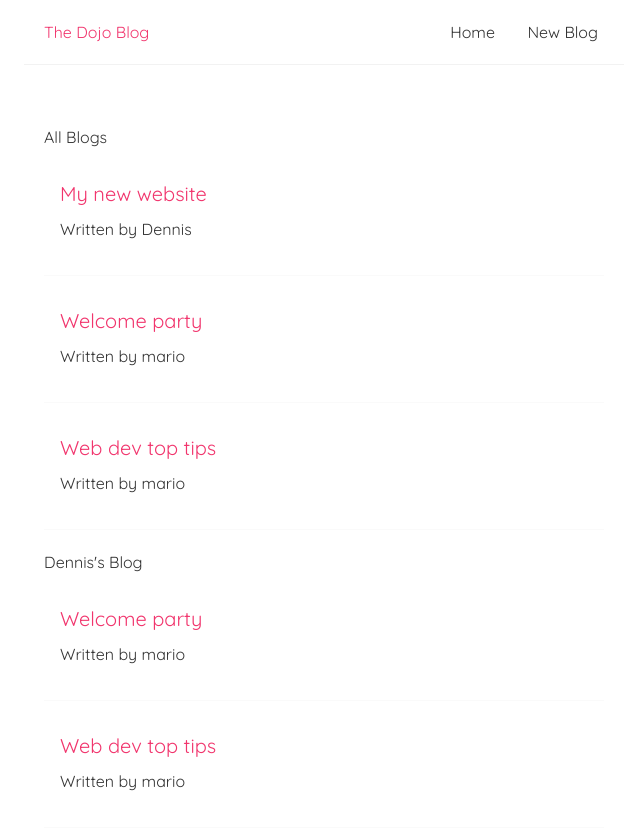
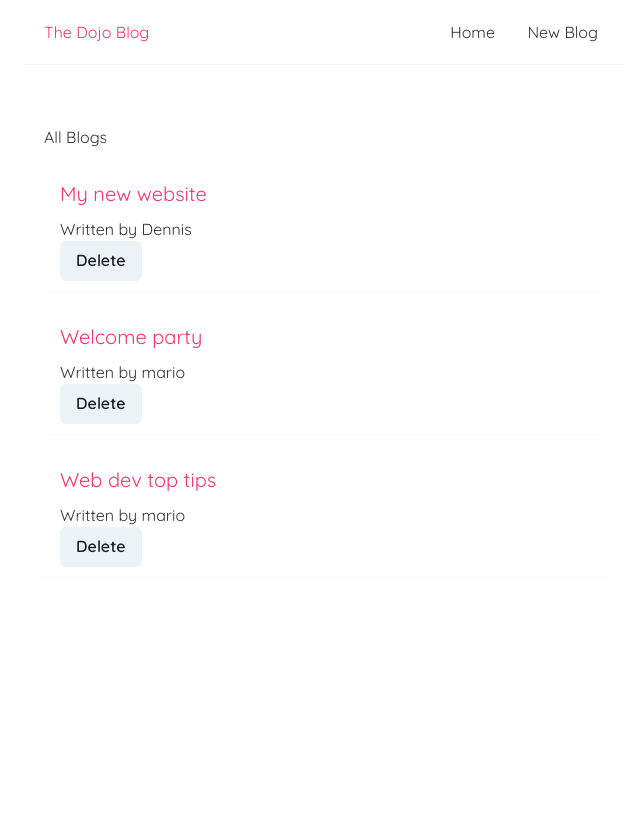
Before and after one commit to Dennis-star1001/Furniture, a React (Create React App) app: page / in a window 1280 px wide. Shown: the top 830 px of the page, without its empty margins (316-956 px from the left). After the commit the page ends 800 px from the top, so only its background shows below. Built offline with nearby package versions, Linux system fonts and the light colour scheme.

Commit message:
Delete button

```diff
--- a/src/BlogList.js
+++ b/src/BlogList.js
@@ -1,4 +1,6 @@
-const BlogList = ({blogs,title}) => {
+import { Button } from "@chakra-ui/react";
+
+const BlogList = ({ blogs, title, handleDelete }) => {
 
     return (
         <div className="blog-list">
@@ -6,8 +8,8 @@
             {blogs.map((blog) => (
                 <div className="blog-preview" key={blog.id}>
                     <h2>{blog.title}</h2>
-
                     <p>Written by {blog.author}</p>
+                    <Button onClick={() => handleDelete(blog.id)}>Delete</Button>
                     <br />
                 </div>
             ))}
--- a/src/Home.js
+++ b/src/Home.js
@@ -11,12 +11,18 @@
         { title: 'Web dev top tips', body: 'lorem ipsum.....', author: 'mario', id: '3' }
     ]);
 
+    const handleDelete = (id) => {
+
+        const newBlogs = blogs.filter((e) => e.id !== id)
+        setBlogs(newBlogs)
+    }
+
 
 
     return (
         <Box className="home">
-            <BlogList blogs={blogs} title="All Blogs" />
-            <BlogList blogs={blogs.filter((e)=> e.author === 'mario')} title="Dennis's Blog" />
+            <BlogList blogs={blogs} title="All Blogs" handleDelete={handleDelete} />
+            {/* <BlogList blogs={blogs.filter((e)=> e.author === 'mario')} title="Dennis's Blog" /> */}
         </Box>
     );
 }
```
